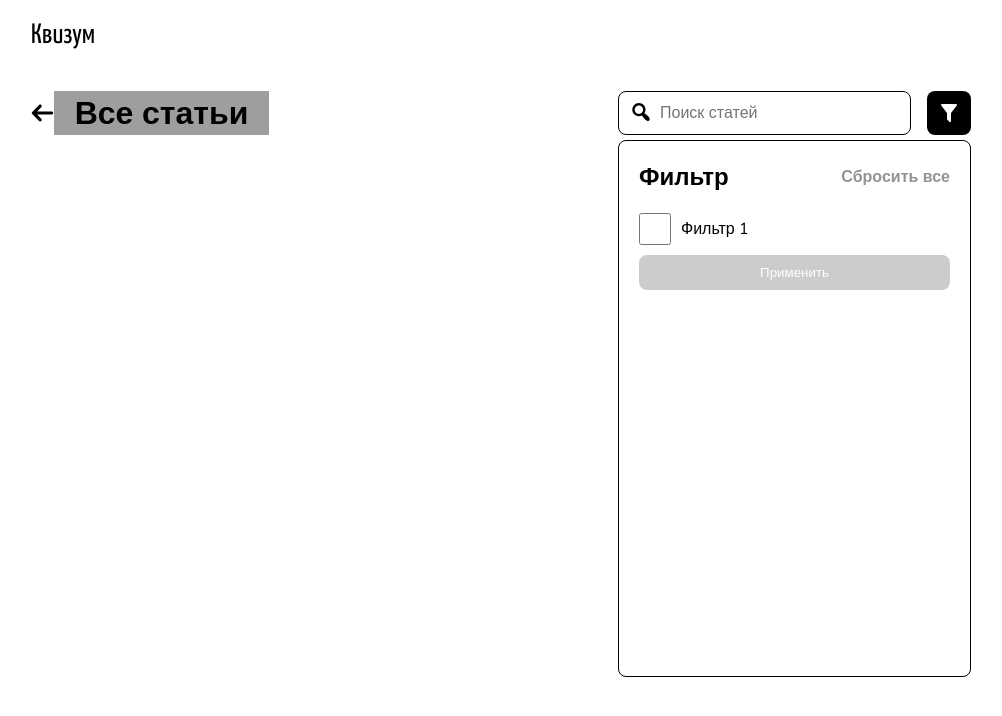
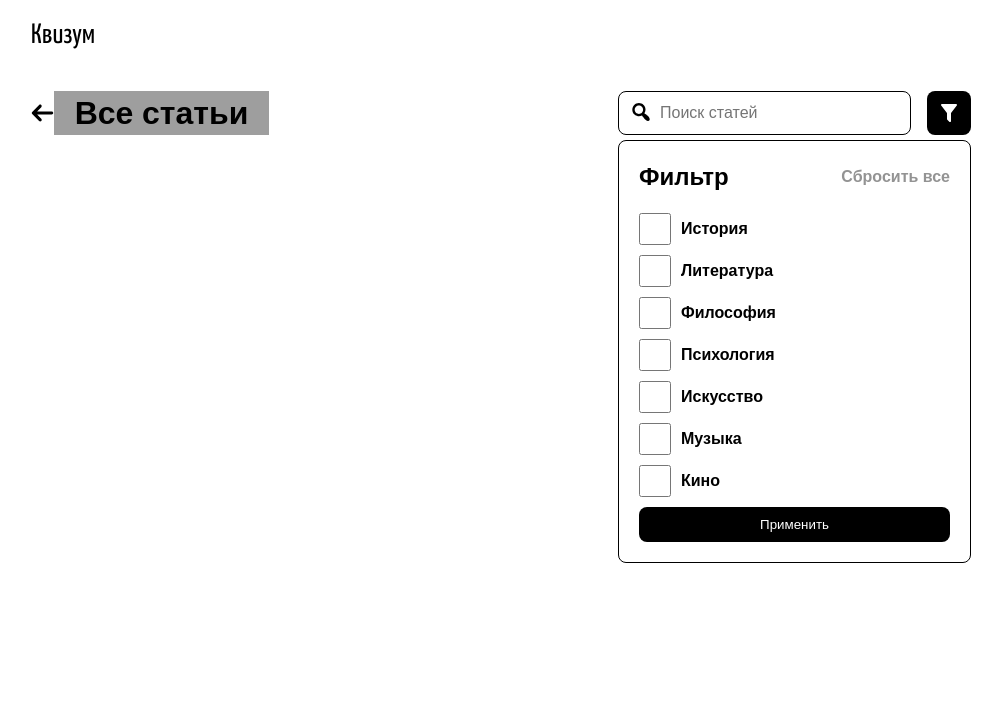
Before and after one commit to ElamanZ/neobis_front_quiz, a React (Vite) app: page /articles in a window 1280 px wide. Both pictures are taken after a click on the button 1088 px from the left and 113 px from the top of the page. Shown: the top 716 px of the page, without its empty margins (139-1141 px from the left). Built offline with nearby package versions, Linux system fonts and the light colour scheme; grey boxes are pictures that could not be loaded.

Commit message:
done filter for articles page

```diff
--- a/src/pages/ArticlesPage.jsx
+++ b/src/pages/ArticlesPage.jsx
@@ -11,18 +11,56 @@ function ArticlesPage(props) {
     const [ellipseVisible, setEllipseVisible] = useState('none')
 
     const [isFilterOpen, setIsFilterOpen] = useState(false);
-    const [isFilterApplied, setIsFilterApplied] = useState(false);
-
     const handleFilterOpen = () => {
         setIsFilterOpen(!isFilterOpen);
     };
 
-    const handleApplyFilter = () => {
-        setIsFilterApplied(true);
-        setIsFilterOpen(false);
-        // Здесь можно добавить логику применения фильтров
+    const initialCategories = {
+        history: false,
+        literature: false,
+        philosophy: false,
+        psychology: false,
+        art: false,
+        music: false,
+        cinema: false,
     };
 
+
+    const [categories, setCategories] = useState(initialCategories);
+
+    const categoryList = [
+        { key: 'history', label: 'История' },
+        { key: 'literature', label: 'Литература' },
+        { key: 'philosophy', label: 'Философия' },
+        { key: 'psychology', label: 'Психология' },
+        { key: 'art', label: 'Искусство' },
+        { key: 'music', label: 'Музыка' },
+        { key: 'cinema', label: 'Кино' },
+    ];
+
+    const handleCheckboxChange = (categoryKey) => {
+        setCategories({ ...categories, [categoryKey]: !categories[categoryKey] });
+    };
+
+    const handleResetFilters = () => {
+        setCategories(initialCategories);
+    };
+
+
+
+    const handleApplyFilter = () => {
+        setIsFilterOpen(false);
+        const selectedCategories = Object.keys(categories).filter(
+            (category) => categories[category]
+        );
+        if (selectedCategories.length > 0) {
+            console.log('Selected categories:', selectedCategories);
+        } else {
+            return alert('Выберите хотя бы одну категорию!');
+        }
+        console.log('Selected categories:', selectedCategories);
+
+    };
     return (
         <div className='container'>
             <div className={styles.articles__header}>
@@ -49,16 +87,23 @@ function ArticlesPage(props) {
                                     {/* Добавьте другие чекбоксы для фильтрации */}
                                     <div className={styles.filterHeader}>
                                         <p>Фильтр</p>
-                                        <button>Cбросить все</button>
+                                        <button onClick={handleResetFilters}>Cбросить все</button>
                                     </div>
                                     <div className={styles.checkboxFilter}>
-                                        <label>
-                                            <input type="checkbox" />
-                                            Фильтр 1
-                                        </label>
-                                        {/* Другие чекбоксы */}
+                                        {categoryList.map((category) => (
+                                            <div key={category.key}>
+                                                <label>
+                                                    <input
+                                                        type="checkbox"
+                                                        checked={categories[category.key]}
+                                                        onChange={() => handleCheckboxChange(category.key)}
+                                                    />
+                                                    {category.label}
+                                                </label>
+                                            </div>
+                                        ))}
                                     </div>
-                                    <button className={styles.applyFilterBtn} onClick={handleApplyFilter} disabled={!isFilterApplied}>
+                                    <button className={styles.applyFilterBtn} onClick={handleApplyFilter} disabled={false}>
                                         Применить
                                     </button>
                                 </div>
--- a/src/pages/styles.module.scss
+++ b/src/pages/styles.module.scss
@@ -389,7 +389,7 @@
   top: calc(100% + 5px);
   right: 0;
   width: 353px;
-  height: 537px;
+  max-height: 1500px;
   background-color: #ffffff;
   border: 1px solid #000000;
   border-radius: 8px;
@@ -414,16 +414,18 @@
     display: flex;
     align-items: center;
     margin-bottom: 10px;
+    cursor: pointer;
+    font-size: 16px;
+    font-weight: 600;
     input[type="checkbox"] {
       margin-right: 10px;
       width: 32px;
       height: 32px;
       cursor: pointer;
       background-color: black;
-    }
-    input {
 
     }
+
   }
 }
 
```
